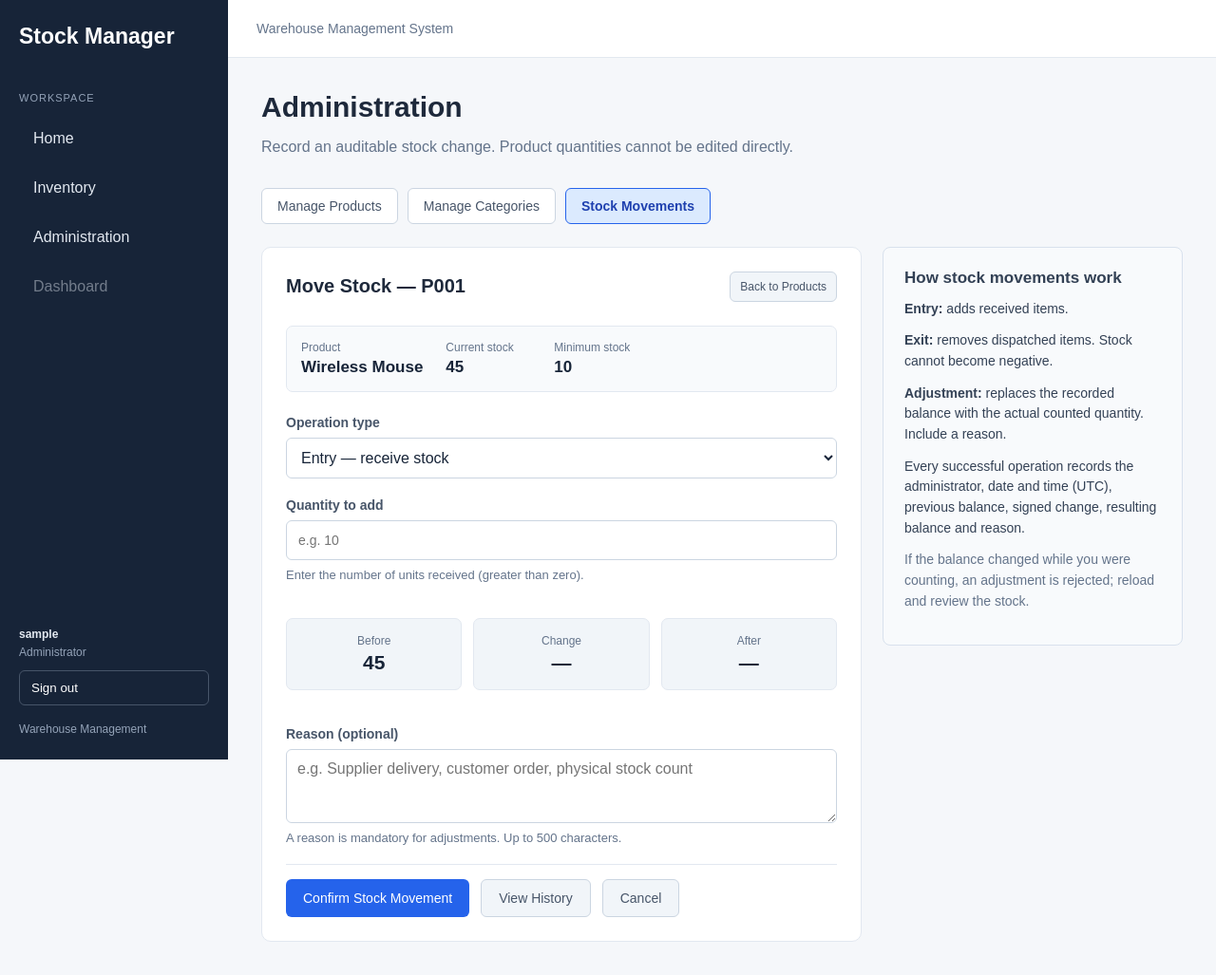
After one commit to ziikkooo/gestion-stock, a Flask app: page /admin/stock/P001 in a window 1280 px wide. The commit adds this page. Shown: the whole page at 95% size. Run offline with Flask 3, Linux system fonts and the light colour scheme; the visitor is signed in with stand-in values (Sample User, id 1); some libraries are stand-ins or nearby versions.

Commit message:
Implement stock movements and immutable audit history

```diff
--- a/app.py
+++ b/app.py
@@ -128,3 +128,65 @@ def delete_category(category_id):
     except CatalogueError as error:
         return render_categories(error=str(error), status=409)
     return redirect(url_for("manage_categories"), code=303)
+
+
+# ---------------------------------------------------------------------------
+# Phase 3.2: administrative stock operations and immutable audit views
+# ---------------------------------------------------------------------------
+
+def render_stock_form(product, error=None, status=200):
+    """Re-render failed POSTs without discarding user-supplied form data."""
+    if request.method == "POST":
+        fields = {
+            "kind": request.form.get("kind", "entry"),
+            "amount": request.form.get("amount", ""),
+            "reason": request.form.get("reason", ""),
+        }
+    else:
+        fields = {"kind": "entry", "amount": "", "reason": ""}
+    return render_template("stock_movement.html", product=product,
+                           fields=fields, error=error), status
+
+
+@app.route("/admin/stock/<product_id>", methods=["GET", "POST"])
+@admin_required
+def stock_operation(product_id):
+    product = catalogue.get_product(product_id)
+    if product is None:
+        abort(404)
+    if request.method == "POST":
+        try:
+            catalogue.record_stock_movement(
+                product_code=product_id,
+                kind=request.form.get("kind", ""),
+                amount=request.form.get("amount", ""),
+                reason=request.form.get("reason", ""),
+                expected_quantity=request.form.get("expected_quantity"),
+                actor=Actor(str(current_user.id), current_user.username),
+            )
+        except CatalogueError as error:
+            # The stock displayed on the page might have changed between the
+            # initial GET and the POST; always fetch the new current balance.
+            return render_stock_form(catalogue.get_product(product_id), str(error), 400)
+        return redirect(url_for("stock_history", product_id=product_id), code=303)
+    return render_stock_form(product)
+
+
+@app.get("/admin/stock/<product_id>/history")
+@admin_required
+def stock_history(product_id):
+    product = catalogue.get_product(product_id, include_archived=True)
+    if product is None:
+        abort(404)
+    return render_template("stock_history.html", product=product,
+                           movements=catalogue.movement_rows(product_id))
+
+
+@app.get("/admin/movements")
+@admin_required
+def all_movements():
+    product_code = request.args.get("product", "").strip()
+    if product_code and catalogue.get_product(product_code, include_archived=True) is None:
+        abort(404)
+    return render_template("movements.html", movements=catalogue.movement_rows(product_code or None),
+                           products=catalogue.audit_product_rows(), selected_product=product_code)
--- /dev/null
+++ b/static/css/movements.css
@@ -0,0 +1,37 @@
+/* Phase 3.2: stock operations and immutable audit history. */
+.movement-layout { display: grid; grid-template-columns: minmax(0,2fr) minmax(230px,1fr); gap: 22px; align-items: start; }
+.movement-panel { min-width: 0; }
+.movement-help { padding: 22px; border: 1px solid #d8e1ed; background: #f8fafc; border-radius: 8px; color: #334155; }
+.movement-help h2 { font-size: 17px; margin-top: 0; }
+.movement-help p { font-size: 14px; line-height: 1.55; margin: 12px 0; }
+.movement-product-summary { display: flex; flex-wrap: wrap; gap: 24px; margin: 14px 0 24px; padding: 15px; border: 1px solid #e2e8f0; background: #f8fafc; border-radius: 7px; }
+.movement-product-summary > div { min-width: 90px; display: flex; flex-direction: column; gap: 4px; }
+.movement-meta-label { color: #64748b; font-size: 12px; }
+.movement-product-summary strong { font-size: 17px; color: #172438; }
+.movement-panel select, .movement-filter select, .movement-panel textarea { display: block; box-sizing: border-box; width: 100%; padding: 11px; border: 1px solid #cbd5e1; border-radius: 6px; font: inherit; color: #172438; background: #fff; }
+.movement-panel textarea { resize: vertical; max-width: 100%; }
+.movement-balance { display: grid; grid-template-columns: repeat(3,1fr); gap: 12px; margin: 18px 0; }
+.movement-balance > div { display: flex; flex-direction: column; align-items: center; gap: 4px; padding: 16px 7px; background: #f1f5f9; border: 1px solid #e2e8f0; border-radius: 7px; }
+.movement-balance span { color: #64748b; font-size: 12px; }
+.movement-balance strong { color: #172438; font-size: 21px; }
+.movement-balance .movement-error { color: #b91c1c; }
+.movement-summary-inline { padding-bottom: 16px; font-size: 14px; color: #475569; }
+.movement-table-scroll { overflow-x: auto; width: 100%; }
+.movement-table { min-width: 850px; }
+.movement-table td { vertical-align: top; }
+.movement-time { white-space: nowrap; font-size: 12px; }
+.movement-name { font-size: 12px; margin-top: 4px; color: #64748b; }
+.movement-type { display: inline-block; white-space: nowrap; padding: 5px 9px; border-radius: 5px; font-size: 12px; font-weight: 600; background: #e2e8f0; color: #334155; }
+.movement-entry { color: #166534; background: #dcfce7; }
+.movement-exit { color: #9a3412; background: #ffedd5; }
+.movement-adjustment { color: #1d4ed8; background: #dbeafe; }
+.movement-initial { color: #475569; background: #e2e8f0; }
+.movement-delta { font-weight: 600; font-variant-numeric: tabular-nums; }
+.movement-negative { color: #b91c1c; }
+.movement-positive { color: #15803d; }
+.movement-reason { max-width: 270px; overflow-wrap: anywhere; font-size: 13px; }
+.movement-filter { display: flex; gap: 12px; align-items: end; flex-wrap: wrap; margin-bottom: 20px; }
+.movement-filter .filter-group { min-width: 200px; max-width: 370px; flex: 1; }
+.movement-record-count { font-size: 13px; color: #64748b; }
+@media (max-width: 960px) { .movement-layout { grid-template-columns: 1fr; } }
+@media (max-width: 580px) { .movement-balance { gap: 6px; } .movement-product-summary { gap: 12px; } }
--- /dev/null
+++ b/static/js/movements.js
@@ -0,0 +1,39 @@
+// Progressive enhancement only: Python/warehouse service remains authoritative.
+document.addEventListener('DOMContentLoaded', () => {
+  const form = document.querySelector('[data-stock-form]');
+  if (!form) return;
+  const kind = form.querySelector('[name="kind"]');
+  const amount = form.querySelector('[name="amount"]');
+  const reason = form.querySelector('[name="reason"]');
+  const before = Number(form.querySelector('[name="expected_quantity"]').value);
+  const delta = form.querySelector('[data-preview-delta]');
+  const result = form.querySelector('[data-preview-result]');
+  const label = form.querySelector('[data-amount-label]');
+  const note = form.querySelector('[data-amount-note]');
+  const requiredNote = form.querySelector('[data-reason-required-note]');
+
+  function update() {
+    const adjustment = kind.value === 'adjustment';
+    const exit = kind.value === 'exit';
+    label.textContent = adjustment ? 'Actual counted quantity' : exit ? 'Quantity to remove' : 'Quantity to add';
+    note.textContent = adjustment ? 'Enter the total quantity counted, including zero.' :
+      exit ? 'Enter the number of units dispatched (greater than zero).' :
+             'Enter the number of units received (greater than zero).';
+    reason.required = adjustment;
+    requiredNote.textContent = adjustment ? '(required)' : '(optional)';
+    const value = amount.value.trim();
+    if (!/^\d+$/.test(value)) { delta.textContent = '—'; result.textContent = '—'; return; }
+    const n = Number(value);
+    if (!Number.isSafeInteger(n) || n > 2147483647 || (!adjustment && n === 0)) {
+      delta.textContent = '—'; result.textContent = '—'; return;
+    }
+    const difference = adjustment ? n - before : exit ? -n : n;
+    const after = before + difference;
+    delta.textContent = difference > 0 ? '+' + difference : String(difference);
+    result.textContent = after >= 0 && after <= 2147483647 ? String(after) : 'Invalid';
+    result.classList.toggle('movement-error', after < 0 || after > 2147483647);
+  }
+  kind.addEventListener('change', update);
+  amount.addEventListener('input', update);
+  update();
+});
--- a/templates/_category_controls.html
+++ b/templates/_category_controls.html
@@ -38,5 +38,6 @@
 <nav class="admin-tabs" aria-label="Administration modules">
     <a href="{{ url_for('admin') }}" {% if active == 'products' %}class="active" aria-current="page"{% endif %}>Manage Products</a>
     <a href="{{ url_for('manage_categories') }}" {% if active == 'categories' %}class="active" aria-current="page"{% endif %}>Manage Categories</a>
+    <a href="{{ url_for('all_movements') }}" {% if active == 'movements' %}class="active" aria-current="page"{% endif %}>Stock Movements</a>
 </nav>
 {% endmacro %}
--- a/templates/admin.html
+++ b/templates/admin.html
@@ -22,7 +22,11 @@
             <td>{{ category_tags(product.category_names) }}</td>
             <td>{{ product.quantity }}</td><td>{{ product.min_stock }}</td>
             <td>{{ '%.2f'|format(product.price) }} MAD</td>
-            <td><a class="btn-secondary action-btn" href="{{ url_for('edit_product', product_id=product.id) }}">Edit</a></td>
+            <td><div class="table-actions">
+                <a class="btn-secondary action-btn" href="{{ url_for('edit_product', product_id=product.id) }}">Edit</a>
+                <a class="btn-secondary action-btn" href="{{ url_for('stock_operation', product_id=product.id) }}">Move Stock</a>
+                <a class="btn-secondary action-btn" href="{{ url_for('stock_history', product_id=product.id) }}">History</a>
+            </div></td>
         </tr>
         {% else %}
         <tr><td colspan="7" class="empty-state">No products registered.</td></tr>
--- a/templates/base.html
+++ b/templates/base.html
@@ -7,7 +7,9 @@
     <link rel="stylesheet" href="{{ url_for('static', filename='css/style.css') }}">
     <link rel="stylesheet" href="{{ url_for('static', filename='css/categories.css') }}">
     <link rel="stylesheet" href="{{ url_for('static', filename='css/auth.css') }}">
+    <link rel="stylesheet" href="{{ url_for('static', filename='css/movements.css') }}">
     <script src="{{ url_for('static', filename='js/categories.js') }}" defer></script>
+    <script src="{{ url_for('static', filename='js/movements.js') }}" defer></script>
 </head>
 <body>
     <aside class="sidebar">
--- /dev/null
+++ b/templates/stock_movement.html
@@ -0,0 +1,64 @@
+{% extends "base.html" %}
+{% from "_category_controls.html" import admin_tabs %}
+{% block title %}Stock Operation | Stock Manager{% endblock %}
+{% block content %}
+<h1>Administration</h1>
+<p class="subtitle">Record an auditable stock change. Product quantities cannot be edited directly.</p>
+{{ admin_tabs('movements') }}
+<div class="movement-layout">
+    <section class="table-container movement-panel">
+        <div class="section-header">
+            <h2>Move Stock — {{ product.id }}</h2>
+            <a class="btn-secondary action-btn" href="{{ url_for('admin') }}">Back to Products</a>
+        </div>
+        <div class="movement-product-summary">
+            <div><span class="movement-meta-label">Product</span><strong>{{ product.name }}</strong></div>
+            <div><span class="movement-meta-label">Current stock</span><strong id="current-stock" data-current-stock="{{ product.quantity }}">{{ product.quantity }}</strong></div>
+            <div><span class="movement-meta-label">Minimum stock</span><strong>{{ product.min_stock }}</strong></div>
+        </div>
+        {% if error %}<div class="error-message" role="alert">{{ error }}</div>{% endif %}
+        <form method="POST" action="{{ url_for('stock_operation', product_id=product.id) }}" class="product-form" data-stock-form>
+            <input type="hidden" name="csrf_token" value="{{ csrf_token() }}">
+            <input type="hidden" name="expected_quantity" value="{{ product.quantity }}">
+            <div class="form-group">
+                <label for="kind">Operation type</label>
+                <select id="kind" name="kind" required>
+                    <option value="entry" {% if fields.kind == 'entry' %}selected{% endif %}>Entry — receive stock</option>
+                    <option value="exit" {% if fields.kind == 'exit' %}selected{% endif %}>Exit — dispatch stock</option>
+                    <option value="adjustment" {% if fields.kind == 'adjustment' %}selected{% endif %}>Adjustment — enter counted total</option>
+                </select>
+            </div>
+            <div class="form-group">
+                <label for="amount" data-amount-label>Quantity to add</label>
+                <input id="amount" name="amount" type="text" inputmode="numeric" pattern="[0-9]+"
+                       maxlength="10" autocomplete="off" value="{{ fields.amount }}" required
+                       placeholder="e.g. 10" aria-describedby="amount-note">
+                <p class="form-note" id="amount-note" data-amount-note>Enter the number of units received (greater than zero).</p>
+            </div>
+            <div class="movement-balance" aria-live="polite">
+                <div><span>Before</span><strong>{{ product.quantity }}</strong></div>
+                <div><span>Change</span><strong data-preview-delta>—</strong></div>
+                <div><span>After</span><strong data-preview-result>—</strong></div>
+            </div>
+            <div class="form-group">
+                <label for="reason">Reason <span data-reason-required-note>(optional)</span></label>
+                <textarea id="reason" name="reason" rows="3" maxlength="500" placeholder="e.g. Supplier delivery, customer order, physical stock count">{{ fields.reason }}</textarea>
+                <p class="form-note">A reason is mandatory for adjustments. Up to 500 characters.</p>
+            </div>
+            <div class="form-actions">
+                <button type="submit" class="btn">Confirm Stock Movement</button>
+                <a href="{{ url_for('stock_history', product_id=product.id) }}" class="btn-secondary">View History</a>
+                <a href="{{ url_for('admin') }}" class="btn-secondary">Cancel</a>
+            </div>
+        </form>
+    </section>
+    <aside class="movement-help">
+        <h2>How stock movements work</h2>
+        <p><strong>Entry:</strong> adds received items.</p>
+        <p><strong>Exit:</strong> removes dispatched items. Stock cannot become negative.</p>
+        <p><strong>Adjustment:</strong> replaces the recorded balance with the actual counted quantity. Include a reason.</p>
+        <p>Every successful operation records the administrator, date and time (UTC), previous balance, signed change, resulting balance and reason.</p>
+        <p class="form-note">If the balance changed while you were counting, an adjustment is rejected; reload and review the stock.</p>
+    </aside>
+</div>
+{% endblock %}
```
Also changed, not shown: PHASE32_README.md (added, +61 -0 lines), services/catalogue.py (+71 -3 lines), templates/_movement_table.html (added, +25 -0 lines), templates/movements.html (added, +23 -0 lines), templates/stock_history.html (added, +20 -0 lines), tests/test_phase32_http.py (added, +153 -0 lines), tests/test_phase32_movements.py (added, +110 -0 lines).
